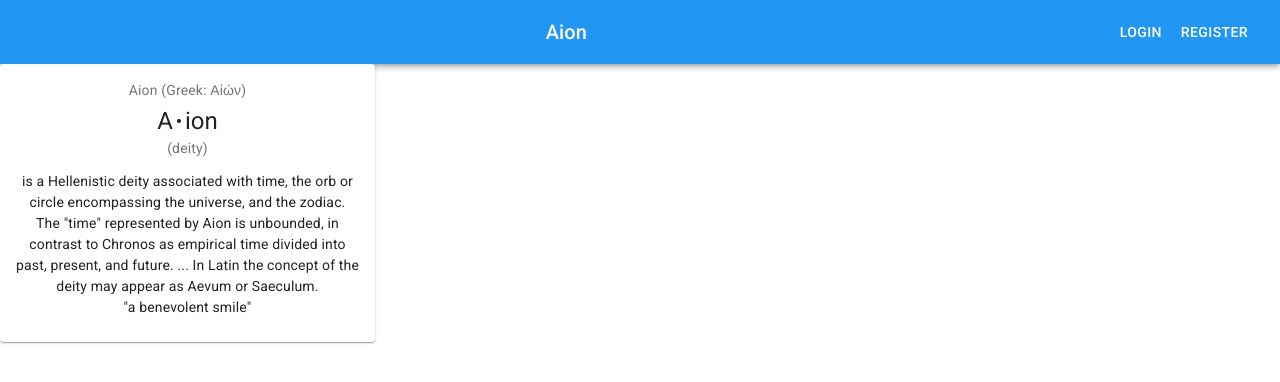
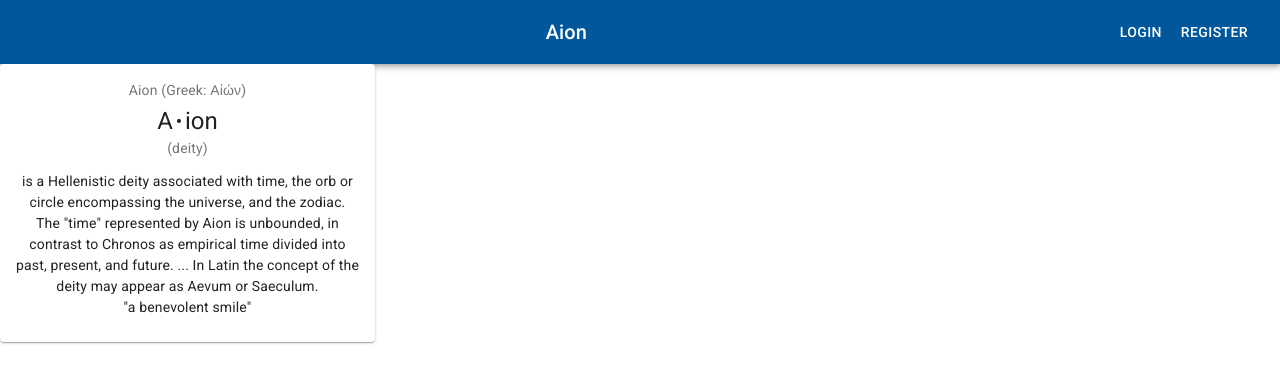
Before and after one commit to ryanoconnor285/aion, a React (Create React App) app in the folder client/: page / in a window 1280 px wide. Shown: the top 382 px of the page. Built offline with nearby package versions, Linux system fonts and the light colour scheme; the HTML template or start-up script is replaced by a standard one.

Commit message:
temproary theme

```diff
--- a/client/src/style/Theme.js
+++ b/client/src/style/Theme.js
@@ -1,13 +1,23 @@
 
 
 import { createMuiTheme } from '@material-ui/core/styles';
-import { deepOrange, blue } from '@material-ui/core/colors';
+
 
 
 const theme = createMuiTheme({
   palette: {
-    primary: blue,
-    secondary: deepOrange,
+    primary: {
+      light: '#0091ea',
+      main: '#01579b',
+      dark: '#0d47a1',
+      contrastText: '#fff',
+    },
+    secondary: {
+      light: '#ff7961',
+      main: '#ff5722',
+      dark: '#e64a19',
+      contrastText: '#000',
+    },
   },
   status: {
     danger: 'orange',
```
